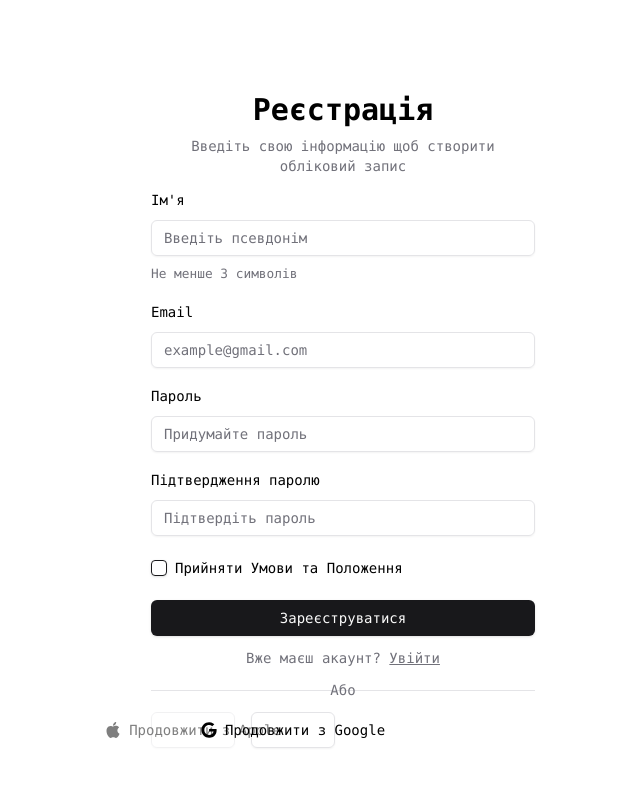
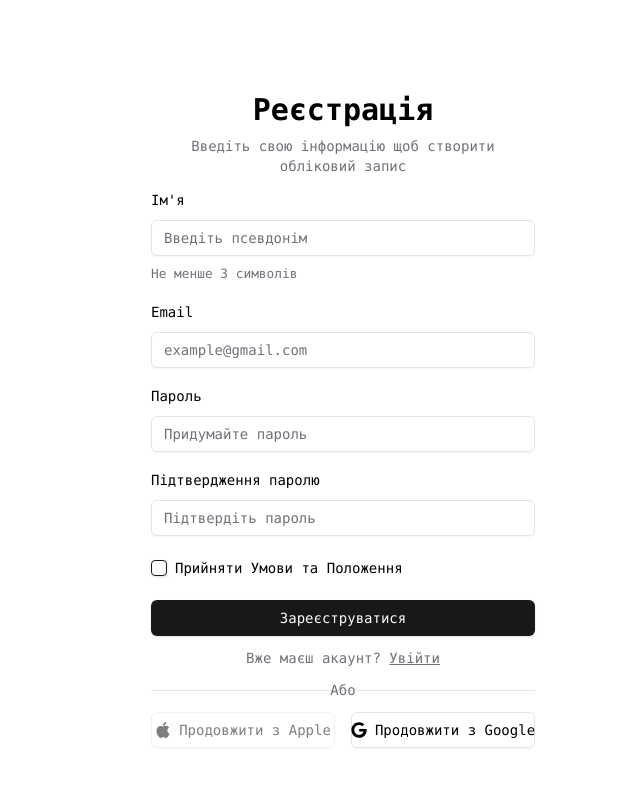
Before and after one commit to Galyckyj/dumky, a Next.js app: page /register in a window 1280 px wide. Shown: the top 786 px of the page, without its empty margins (297-937 px from the left). Built offline with nearby package versions, Linux system fonts and the light colour scheme.

Commit message:
Updating

```diff
--- a/app/(auth)/register/page.tsx
+++ b/app/(auth)/register/page.tsx
@@ -28,9 +28,7 @@ export default function RegisterPage() {
               Або
             </span>
           </div>
-          <div className="grid gap-4 sm:grid-cols-2">
-            <AuthProviders />
-          </div>
+          <AuthProviders />
         </div>
       </section>
     </main>
--- a/generate-secret.js
+++ /dev/null
@@ -1,3 +0,0 @@
-const crypto = require("crypto");
-const secret = crypto.randomBytes(32).toString("base64");
-console.log("Generated secret:", secret);
```
